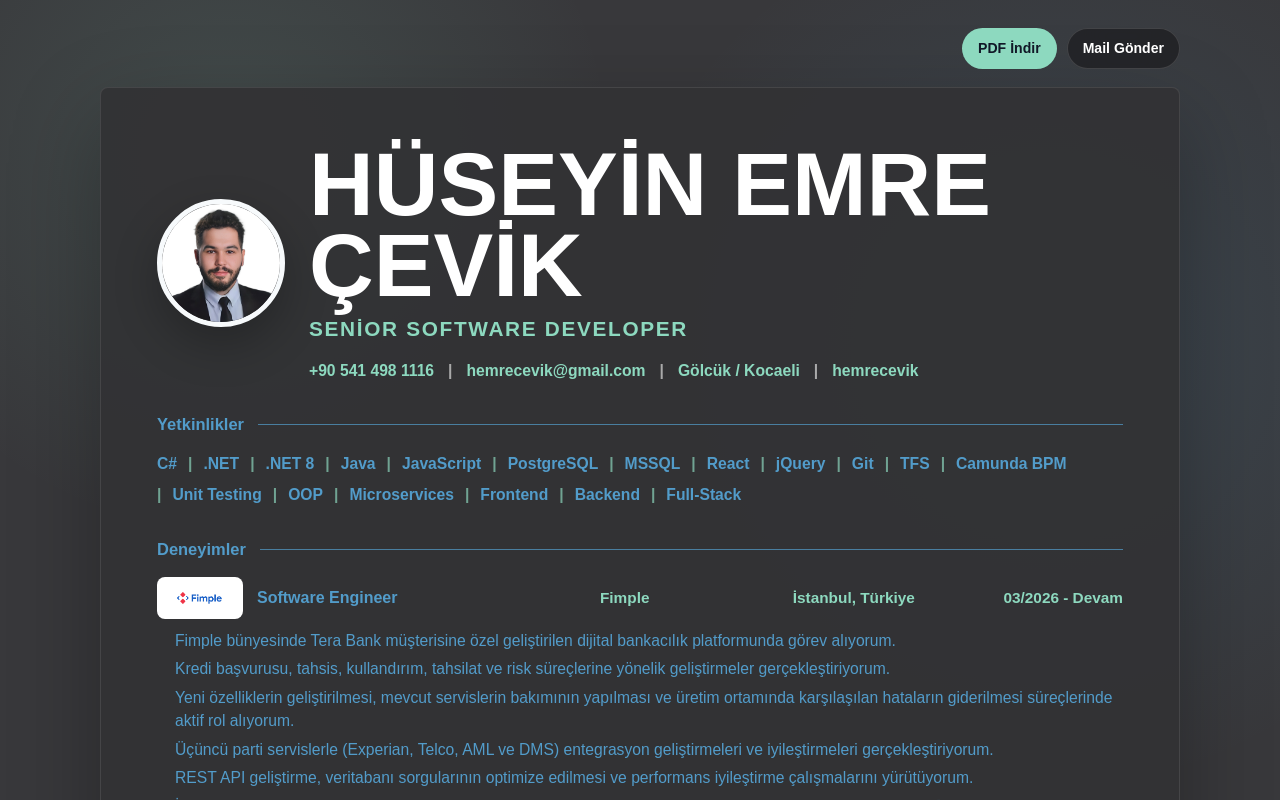
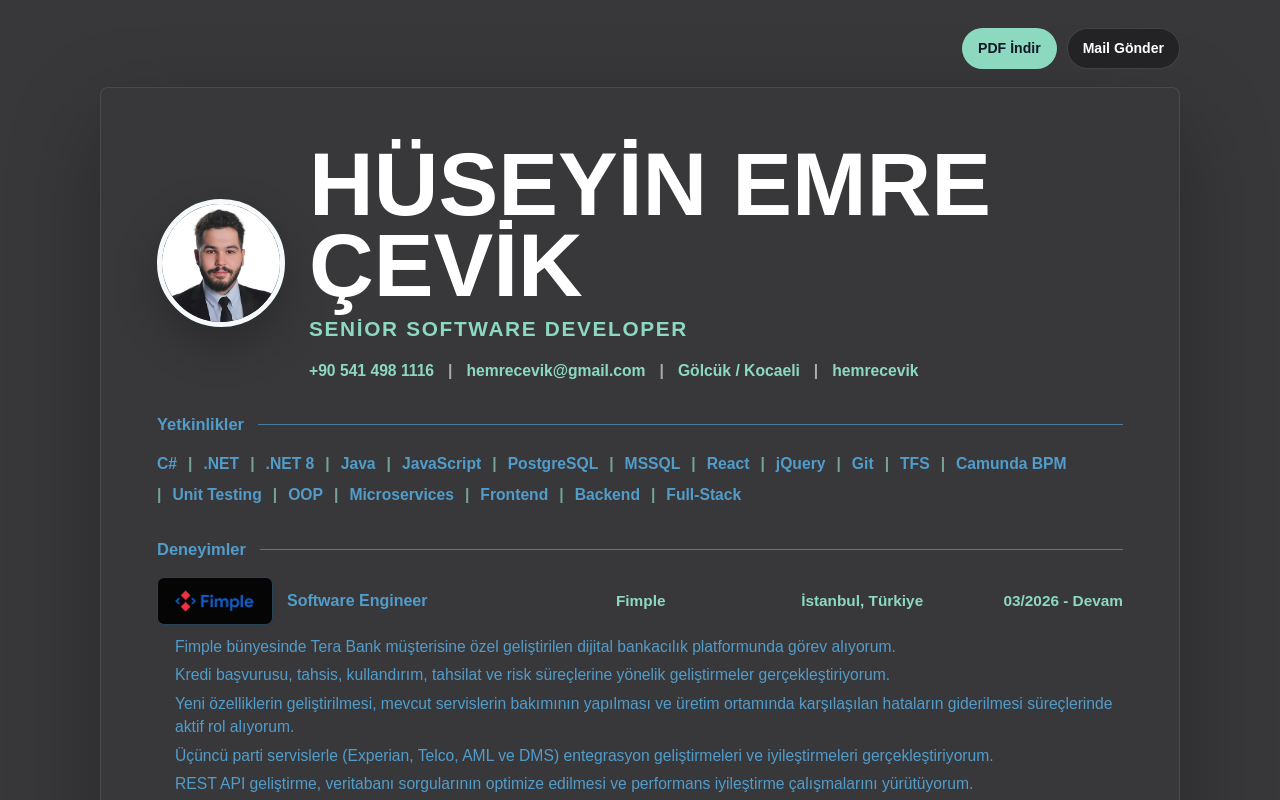
Before and after one commit to cvkgameplay-lab/HuseyinEmreCevikCV.Web, a Next.js app: page / in a window 1280 px wide. Shown: the top 800 px of the page. Built offline with nearby package versions, Linux system fonts and the light colour scheme.

Commit message:
Match CV colors and fix logo contrast

```diff
--- a/app/globals.css
+++ b/app/globals.css
@@ -2,12 +2,14 @@
 
 :root {
   --bg: #38383b;
-  --panel: #323235;
+  --panel: #38383b;
   --ink: #f7fafc;
   --muted: #c8d2dc;
   --accent: #529cca;
   --mint: #8dd9bf;
-  --line: rgba(82, 156, 202, 0.72);
+  --line: rgba(82, 156, 202, 0.68);
+  --logo-paper: #f3f6fb;
+  --logo-dark: #050505;
 }
 
 @theme inline {
@@ -25,10 +27,7 @@ html {
 
 body {
   margin: 0;
-  background:
-    radial-gradient(circle at 18% 8%, rgba(141, 217, 191, 0.12), transparent 24rem),
-    radial-gradient(circle at 82% 18%, rgba(82, 156, 202, 0.14), transparent 28rem),
-    var(--bg);
+  background: var(--bg);
   color: var(--ink);
   font-family: Arial, Helvetica, sans-serif;
 }
@@ -81,7 +80,7 @@ a {
   padding: clamp(28px, 5vw, 56px);
   border: 1px solid rgba(255, 255, 255, 0.09);
   border-radius: 8px;
-  background: rgba(50, 50, 53, 0.94);
+  background: var(--panel);
   box-shadow: 0 32px 90px rgba(0, 0, 0, 0.28);
 }
 
@@ -200,24 +199,43 @@ a {
 .job-topline {
   margin-bottom: 11px;
   display: grid;
-  grid-template-columns: 86px minmax(150px, 0.92fr) minmax(110px, 0.5fr) minmax(110px, 0.55fr) auto;
+  grid-template-columns: 116px minmax(150px, 0.92fr) minmax(110px, 0.5fr) minmax(110px, 0.55fr) auto;
   gap: 14px;
   align-items: center;
 }
 
 .company-mark {
-  min-height: 42px;
-  padding: 8px 11px;
+  width: 116px;
+  min-height: 46px;
+  padding: 7px 12px;
   display: grid;
   place-items: center;
-  border-radius: 8px;
-  background: white;
+  overflow: hidden;
+  border-radius: 7px;
+  background: var(--logo-paper);
+  box-shadow: inset 0 0 0 1px rgba(255, 255, 255, 0.2);
+}
+
+.company-mark--dark {
+  background: var(--logo-dark);
+  box-shadow: inset 0 0 0 1px rgba(82, 156, 202, 0.42);
+}
+
+.company-mark--mono {
+  background: #111827;
+  box-shadow: inset 0 0 0 1px rgba(141, 217, 191, 0.32);
 }
 
 .company-mark img {
-  max-width: 68px;
-  max-height: 24px;
+  max-width: 92px;
+  max-height: 30px;
   object-fit: contain;
+}
+
+.company-mark--dark img {
+  max-width: 108px;
+  max-height: 34px;
+  transform: scale(1.22);
 }
 
 .company-mark strong {
@@ -358,7 +376,7 @@ a {
   }
 
   .company-mark {
-    width: 92px;
+    width: 112px;
   }
 
   .job-topline > time {
--- a/app/page.tsx
+++ b/app/page.tsx
@@ -24,6 +24,7 @@ type Experience = {
   company: string;
   logo?: string;
   logoText?: string;
+  logoTone?: "dark" | "light" | "mono";
   period: string;
   place: string;
   bullets: string[];
@@ -34,6 +35,7 @@ const experiences: Experience[] = [
     role: "Software Engineer",
     company: "Fimple",
     logo: "/brand/fimple.png",
+    logoTone: "dark",
     period: "03/2026 - Devam",
     place: "İstanbul, Türkiye",
     bullets: [
@@ -49,6 +51,7 @@ const experiences: Experience[] = [
     role: "Software Engineer",
     company: "Dgpays",
     logo: "/brand/dgpays.svg",
+    logoTone: "light",
     period: "01/2023 - 03/2026",
     place: "İstanbul, Türkiye",
     bullets: [
@@ -64,6 +67,7 @@ const experiences: Experience[] = [
     role: "Software Engineer",
     company: "Softtech",
     logo: "/brand/softtech.svg",
+    logoTone: "light",
     period: "09/2021 - 01/2023",
     place: "İstanbul, Türkiye",
     bullets: [
@@ -78,6 +82,7 @@ const experiences: Experience[] = [
     role: "Full-Stack Engineer",
     company: "Upenerji",
     logoText: "UP",
+    logoTone: "mono",
     period: "11/2020 - 09/2021",
     place: "Konya, Türkiye",
     bullets: [
@@ -141,7 +146,7 @@ export default function Home() {
             {experiences.map((job) => (
               <article className="resume-job" key={`${job.company}-${job.period}`}>
                 <div className="job-topline">
-                  <div className="company-mark">
+                  <div className={`company-mark company-mark--${job.logoTone ?? "light"}`}>
                     {job.logo ? (
                       <img src={job.logo} alt={`${job.company} logosu`} />
                     ) : (
```
